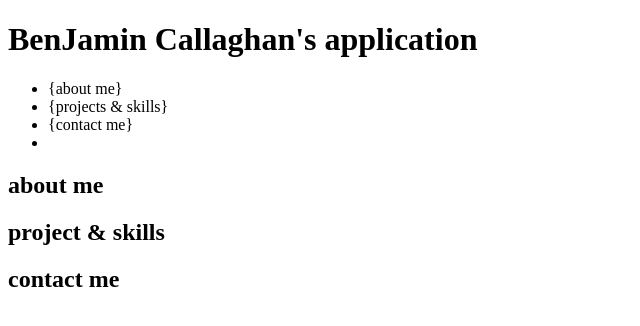
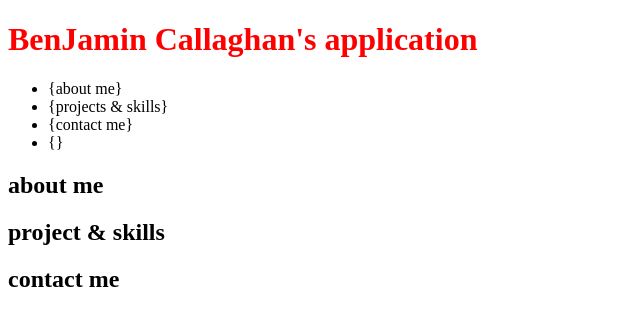
Before and after one commit to GitHubCoolestUser/GitHubCoolestUser.github.io, a plain HTML site: page index.html in a window 1280 px wide. Shown: the whole page, without its empty margins (0-640 px from the left). Drawn offline with Linux system fonts and the light colour scheme.

Commit message:
add to stylesheet
added the link to the style sheet.

```diff
--- a/index.html
+++ b/index.html
@@ -8,7 +8,9 @@
       <meta charset="UTF-8">
       <meta http-equiv="X-UA-Compatible" content="IE=edge">
       <meta name="viewport" content="width=device-width, initial-scale=1.0">
+      <link rel="stylesheet" href="styleSheet.css">
       <title>application</title>
+
   </head>
   <body>
 
@@ -18,7 +20,7 @@
                   <li>{about me}</li>
                   <li>{projects & skills}</li>
                   <li>{contact me}</li>
-                  <li></li>
+                  <li>{}</li>
               </ul>
 
               <h2>about me</h2>
--- a/styleSheet.css
+++ b/styleSheet.css
@@ -0,0 +1,3 @@
+h1 {
+    color: red;
+}
```
